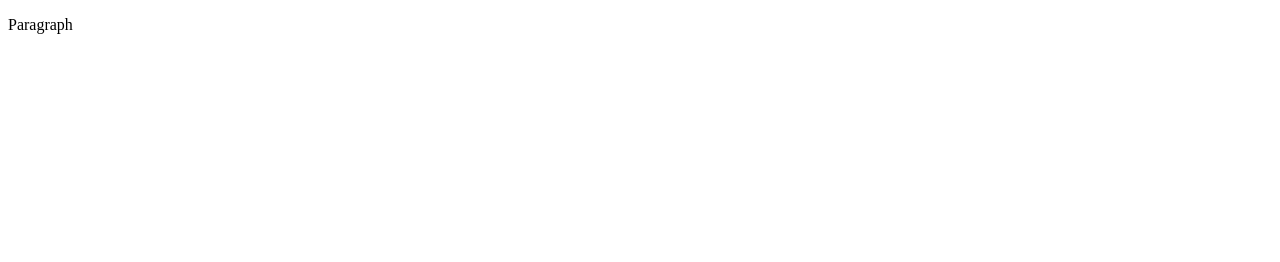
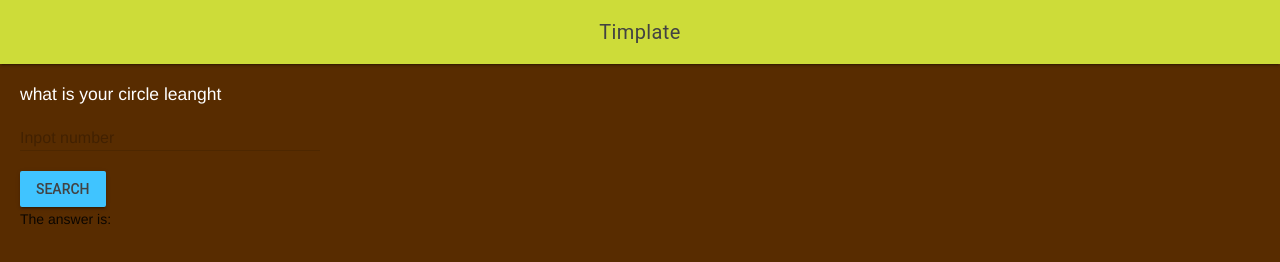
Before and after one commit to MTHS-ICD2O-1-2023/ICD2O-Unit-1-07-mohammed-el-hayek, a plain HTML site: page index.html in a window 1280 px wide. Drawn offline with nearby package versions, Linux system fonts and the light colour scheme.

Commit message:
update for 1-07

```diff
--- a/css/style.css
+++ b/css/style.css
@@ -1,4 +1,32 @@
-/* Created by: Mr. Coxall
-* Created on: Sep 2020
+/* Created by: Mohammed El-Hayek
+* Created on: Feb 2024
 * This file contains the CSS for index.html
 */
+
+/* Due to error in MDL : https://github.com/google/material-design-lite/issues/5281
+*/
+.mdl-ripple {
+  background: #000;
+  opacity: 0.001;
+}
+
+.mdl-layout__header-row {
+  justify-content: center;
+  padding: 0;
+}
+
+.mdl-layout__content {
+  padding-left: 15pt;
+  padding-right: 15pt;
+  padding-top: 15pt;
+}
+
+.page-content {
+  color: white;
+  font-family: Helvetica, Arial, sans-serif;
+  font-size: 1.25rem;
+}
+
+body {
+  background-color: rgb(88 44 0);
+}
--- a/index.html
+++ b/index.html
@@ -1,9 +1,49 @@
 <!DOCTYPE html>
-<html>
+<!-- ICS2O-Unit1.06-HTML-MDL-CSS -->
+<html lang="en-ca">
   <head>
-    <title>Title</title>
-  </head>
-  <body>
-    <p>Paragraph</p>
-  </body>
+    <meta charset="utf-8" />
+    <meta name="description" content="Webpage witch 1-06" />
+    <meta name="keywords" content="mths, ics2o" />
+    <meta name="author" content="Mohammed El-Hayek" />
+    <meta name="viewport" content="width=device-width, initial-scale=1.0" />
+    <link rel="stylesheet" href="https://fonts.googleapis.com/icon?family=Material+Icons" />
+    <link rel="stylesheet" href="https://code.getmdl.io/1.3.0/material.lime-light_blue.min.css" />
+    <link rel="stylesheet" href="./css/style.css" />
+    <link rel="apple-touch-icon" sizes="180x180" href="apple-touch-icon.png" />
+    <link rel="icon" type="image/png" sizes="32x32" href="favicon-32x32.png" />
+    <link rel="icon" type="image/png" sizes="16x16" href="favicon-16x16.png" />
+    <link rel="manifest" href="site.webmanifest" />
+    <title>Free style webpage 2</title>
+    </head>
+    <body>
+      <script defer src="https://code.getmdl.io/1.3.0/material.min.js"></script>
+      <script src="./js/script.js"></script>
+      <div class="mdl-layout mdl-js-layout mdl-layout--fixed-header">
+        <header class="mdl-layout__header">
+          <div class="mdl-layout__header-row">
+            <span class="mdl-layout-title">Timplate</span>
+          </div>
+        </header>
+        <main class="mdl-layout__content">
+          <div class="page-content">what is your circle leanght</div>
+          <!--the comment for the name-->
+          <form action="#">
+            <div class="mdl-textfield mdl-js-textfield">
+              <!-- input pattern attribute -->
+              <input class="mdl-textfield__input" type="text" pattern="[1-9]*" id="demo-input" />
+              <!-- mdl-textfield__label -->
+              <label class="mdl-textfield__label" for="demo-input">Inpot number</label>
+              <!-- class "mdl-textfield__error" -->
+              <span class="mdl-textfield__error">Input number</span>
+            </div>
+          </form>
+          <button class="mdl-button mdl-js-button mdl-button--raised mdl-js-ripple-effect mdl-button--accent"
+            onclick="myButtonClicked()">
+            search
+          </button>
+          <p>The answer is:</p>
+        </main>
+      </div>
+    </body>
 </html>
--- a/js/script.js
+++ b/js/script.js
@@ -1,5 +1,9 @@
-// Copyright (c) 2020 Mr. Coxall All rights reserved
+// Copyright (c) 2024 Mohammed El-Hayak All rights reserved
 //
-// Created by: Mr. Coxall
-// Created on: Sep 2020
+// Created by: Mohammed El-Hayak
+// Created on: Feb 2024
 // This file contains the JS functions for index.html
+
+function myButtonClicked() {
+  alert("Answer will be supported soon")
+}
```
Also changed, not shown: android-chrome-192x192.png (added), android-chrome-512x512.png (added), apple-touch-icon.png (added), favicon-16x16.png (added), favicon-32x32.png (added), favicon.ico (added), site.webmanifest (added).
